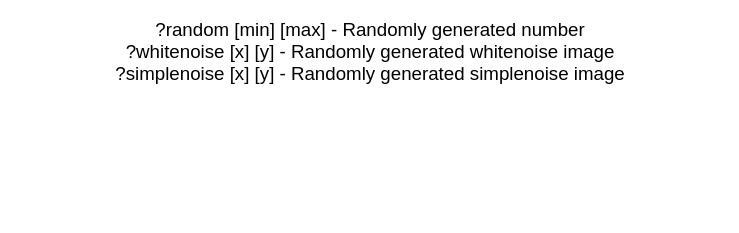
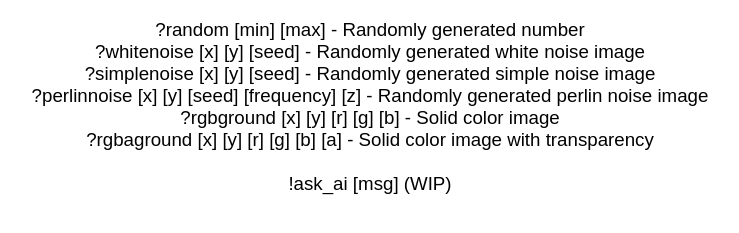
Before and after one commit to otphp5/otphp5.github.io, a plain HTML site: page index.html in a window 1280 px wide. Shown: the part 61-294 px from the top of the page, without its empty margins (270-1009 px from the left). Drawn offline with Linux system fonts and the light colour scheme.

Commit message:
Update index.html

```diff
--- a/index.html
+++ b/index.html
@@ -40,7 +40,11 @@
     <body align="center">
         <h1><a href="https://discord.com/api/oauth2/authorize?client_id=861739928920522762&permissions=274881435712&scope=bot">togh</a> bot commands list</h1>
         <h3 class="italic">?random [min] [max] - Randomly generated number<br>
-        ?whitenoise [x] [y] - Randomly generated whitenoise image<br>
-        ?simplenoise [x] [y] - Randomly generated simplenoise image</h3>
+        ?whitenoise [x] [y] [seed] - Randomly generated white noise image<br>
+        ?simplenoise [x] [y] [seed] - Randomly generated simple noise image<br>
+        ?perlinnoise [x] [y] [seed] [frequency] [z] - Randomly generated perlin noise image<br>
+        ?rgbground [x] [y] [r] [g] [b] - Solid color image<br>
+        ?rgbaground [x] [y] [r] [g] [b] [a] - Solid color image with transparency<br><br>
+        !ask_ai [msg] (WIP)</h3>
     </body>
 </html>
```
